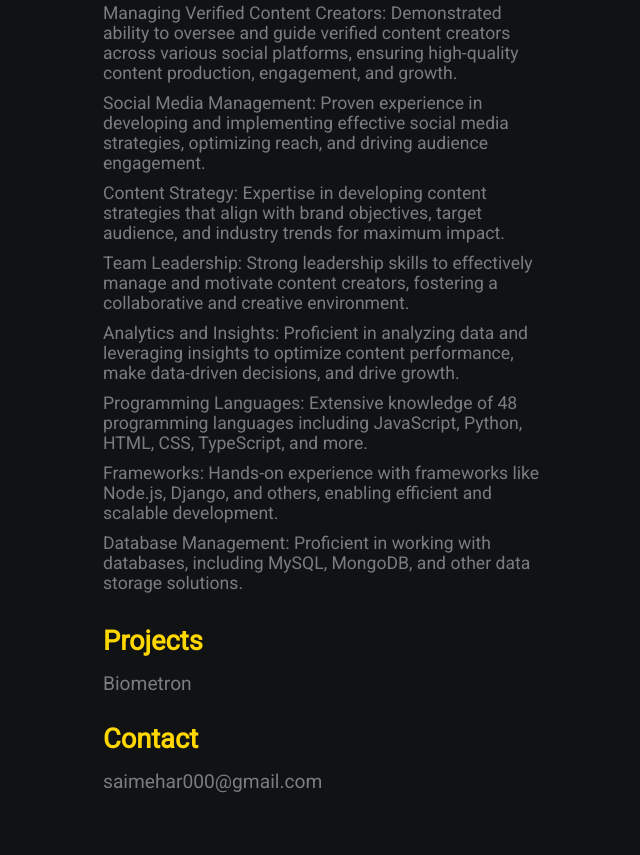
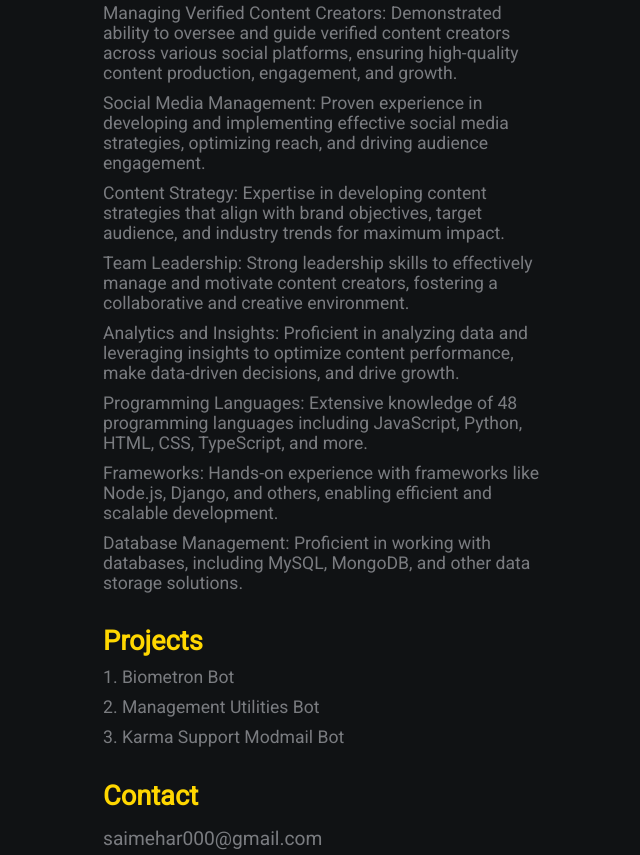
Before and after one commit to sai-mehar/sai-mehar.github.io, a plain HTML site: page index.html in a window 1280 px wide. Shown: the part 531-1386 px from the top of the page, without its empty margins (537-1177 px from the left). Before the commit the page ends 1329 px from the top, so only its background shows below. Drawn offline with Linux system fonts and the light colour scheme.

Commit message:
Initial Commit

```diff
--- a/index.html
+++ b/index.html
@@ -43,7 +43,9 @@
             <p>Frameworks: Hands-on experience with frameworks like Node.js, Django, and others, enabling efficient and scalable development.</p>
             <p>Database Management: Proficient in working with databases, including MySQL, MongoDB, and other data storage solutions.</p>
             <h2>Projects</h2>
-            <a href="https://discord.com/api/oauth2/authorize?client_id=1125310425454624788&permissions=8&scope=bot%20applications.commands">Biometron</a>
+            <p>1. Biometron Bot</p>
+            <p>2. Management Utilities Bot</p>
+            <p>3. Karma Support Modmail Bot</p>
             <h2>Contact</h2>
             <a href="mailto:saimehar000@gmail.com">saimehar000@gmail.com</a>
         </div>
```
